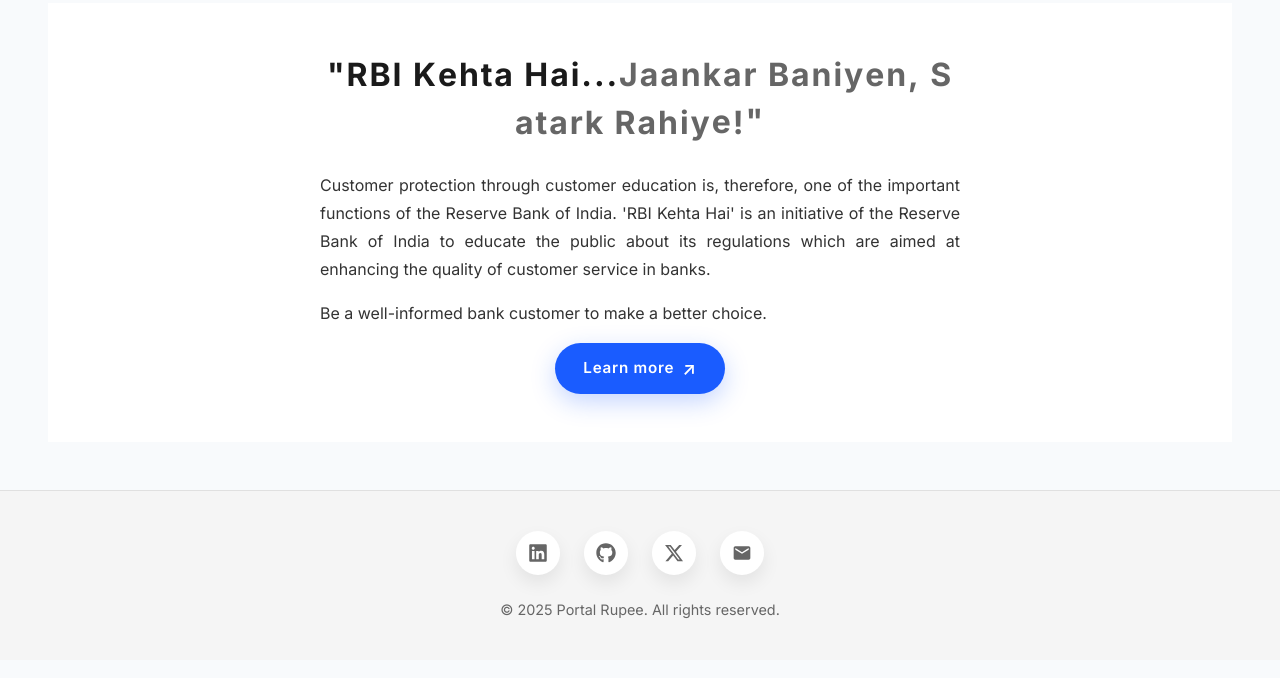
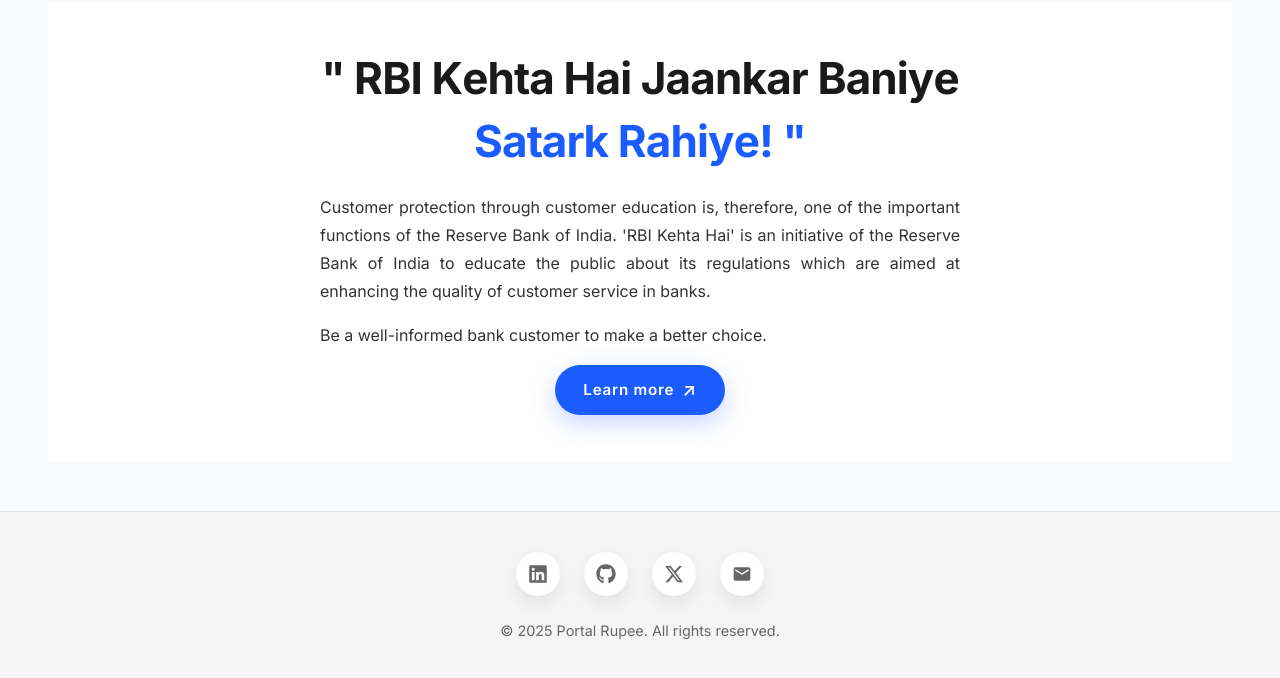
Before and after one commit to rishi-tiwari023/portalrupee, a React app in the folder frontend/: page / in a window 1280 px wide. Shown: the part 1222-1900 px from the top of the page. Built offline with nearby package versions, Linux system fonts and the light colour scheme; the HTML template or start-up script is replaced by a standard one.

Commit message:
ui: split headline into two lines and fix character animations

```diff
--- a/frontend/src/components/RBIGuideline.css
+++ b/frontend/src/components/RBIGuideline.css
@@ -16,11 +16,20 @@
 }
 
 .rbi-guideline__headline {
-    font-size: 2rem;
-    letter-spacing: 0.06em;
-    font-weight: 700;
-    line-height: 1.5;
+    font-size: 2.75rem;
+    letter-spacing: -0.02em;
+    font-weight: 800;
+    line-height: 1.1;
     margin: 0;
+    display: flex;
+    flex-direction: column;
+    gap: 0.5rem;
+}
+
+.rbi-guideline__headline-line {
+    display: block;
+    overflow: hidden; /* Helps with entry animations */
+    padding: 0.2rem 0;
 }
 
 .rbi-guideline__headline .char {
@@ -31,16 +40,8 @@
     color: #1a1a1a;
 }
 
-.rbi-guideline__headline--primary .char {
-    color: #1a1a1a;
-}
-
 .rbi-guideline__headline--secondary {
-    color: #666666;
-}
-
-.rbi-guideline__headline--secondary .char {
-    color: #666666;
+    color: #1a5cff; /* Use primary brand color for emphasis */
 }
 
 .rbi-guideline__body {
--- a/frontend/src/components/RBIGuideline.jsx
+++ b/frontend/src/components/RBIGuideline.jsx
@@ -1,38 +1,50 @@
 import { useEffect, useRef } from 'react';
-import { animate, stagger, splitText } from 'animejs';
+import { animate, stagger } from 'animejs';
 import './RBIGuideline.css';
 
 const RBIGuideline = () => {
-    const containerRef = useRef(null);
     const textRef = useRef(null);
 
     useEffect(() => {
         if (textRef.current) {
-            const { chars } = splitText(textRef.current, { words: false, chars: true });
+            // Manual splitting for better control and reliability
+            const charElements = textRef.current.querySelectorAll('.char');
 
-            animate(chars, {
-                // Property keyframes
+            animate(charElements, {
+                opacity: [0, 1],
                 y: [
-                    { to: '-2.75rem', ease: 'outExpo', duration: 600 },
-                    { to: 0, ease: 'outBounce', duration: 800, delay: 100 }
+                    { to: -40, ease: 'outExpo', duration: 400 },
+                    { to: 0, ease: 'outBounce', duration: 1000 }
                 ],
-                // Property specific parameters
                 rotate: {
-                    from: '-1turn',
-                    delay: 0
+                    from: -45,
+                    to: 0,
+                    ease: 'outBack',
+                    duration: 600
                 },
-                delay: stagger(50),
-                ease: 'inOutCirc'
+                delay: stagger(30),
             });
         }
     }, []);
 
+    const splitTextToSpans = (text) => {
+        return text.split('').map((char, index) => (
+            <span key={index} className="char" style={{ display: 'inline-block', whiteSpace: 'pre' }}>
+                {char}
+            </span>
+        ));
+    };
+
     return (
-        <div className="rbi-guideline" ref={containerRef}>
+        <div className="rbi-guideline">
             <div className="rbi-guideline__content">
                 <h2 className="rbi-guideline__headline" ref={textRef}>
-                    <span className="rbi-guideline__headline--primary">"RBI Kehta Hai...</span>
-                    <span className="rbi-guideline__headline--secondary">Jaankar Baniyen, Satark Rahiye!"</span>
+                    <div className="rbi-guideline__headline-line rbi-guideline__headline--primary">
+                        {splitTextToSpans('" RBI Kehta Hai Jaankar Baniye')}
+                    </div>
+                    <div className="rbi-guideline__headline-line rbi-guideline__headline--secondary">
+                        {splitTextToSpans('Satark Rahiye! "')}
+                    </div>
                 </h2>
                 <div className="rbi-guideline__body">
                     <p>
```
